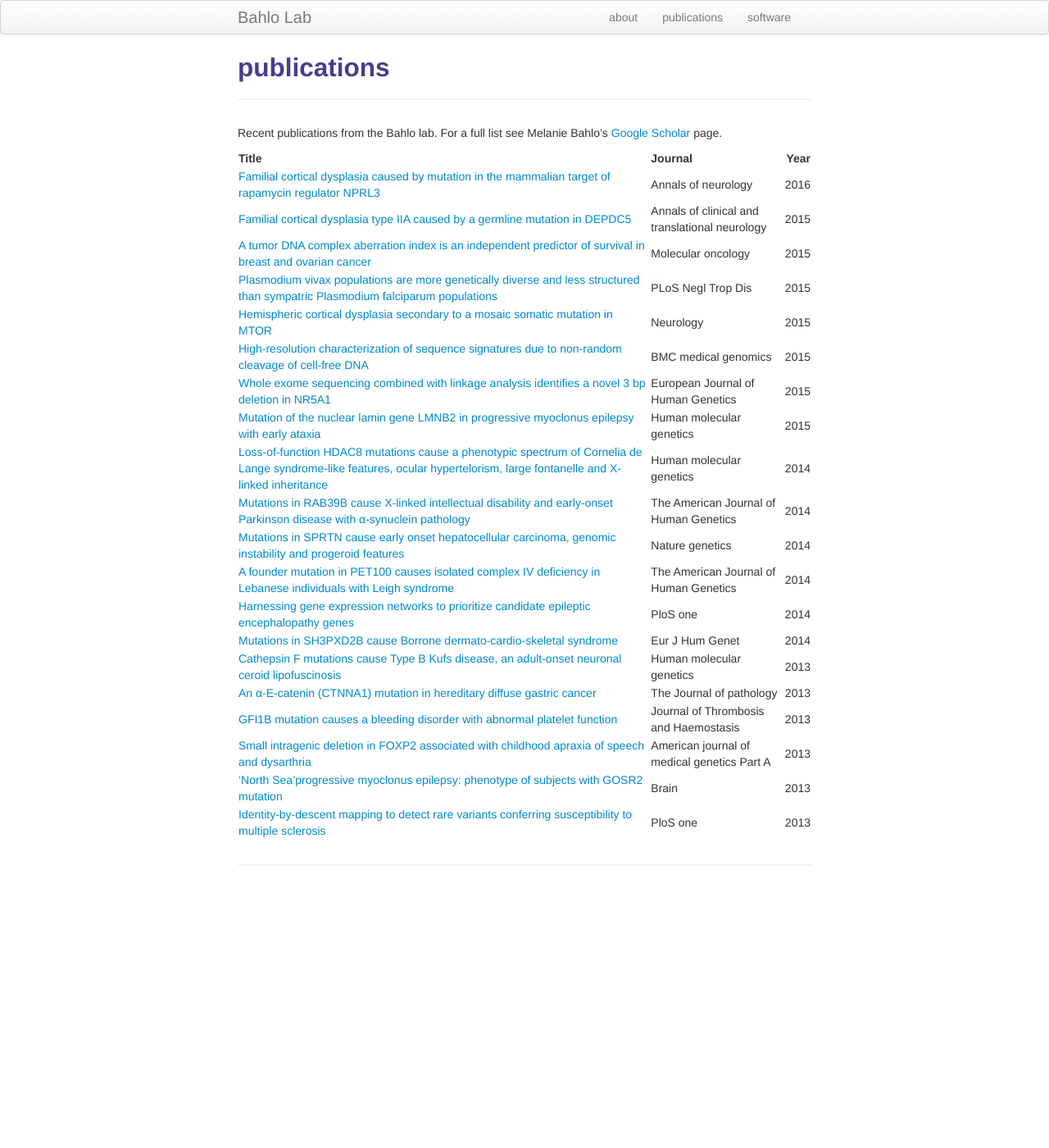
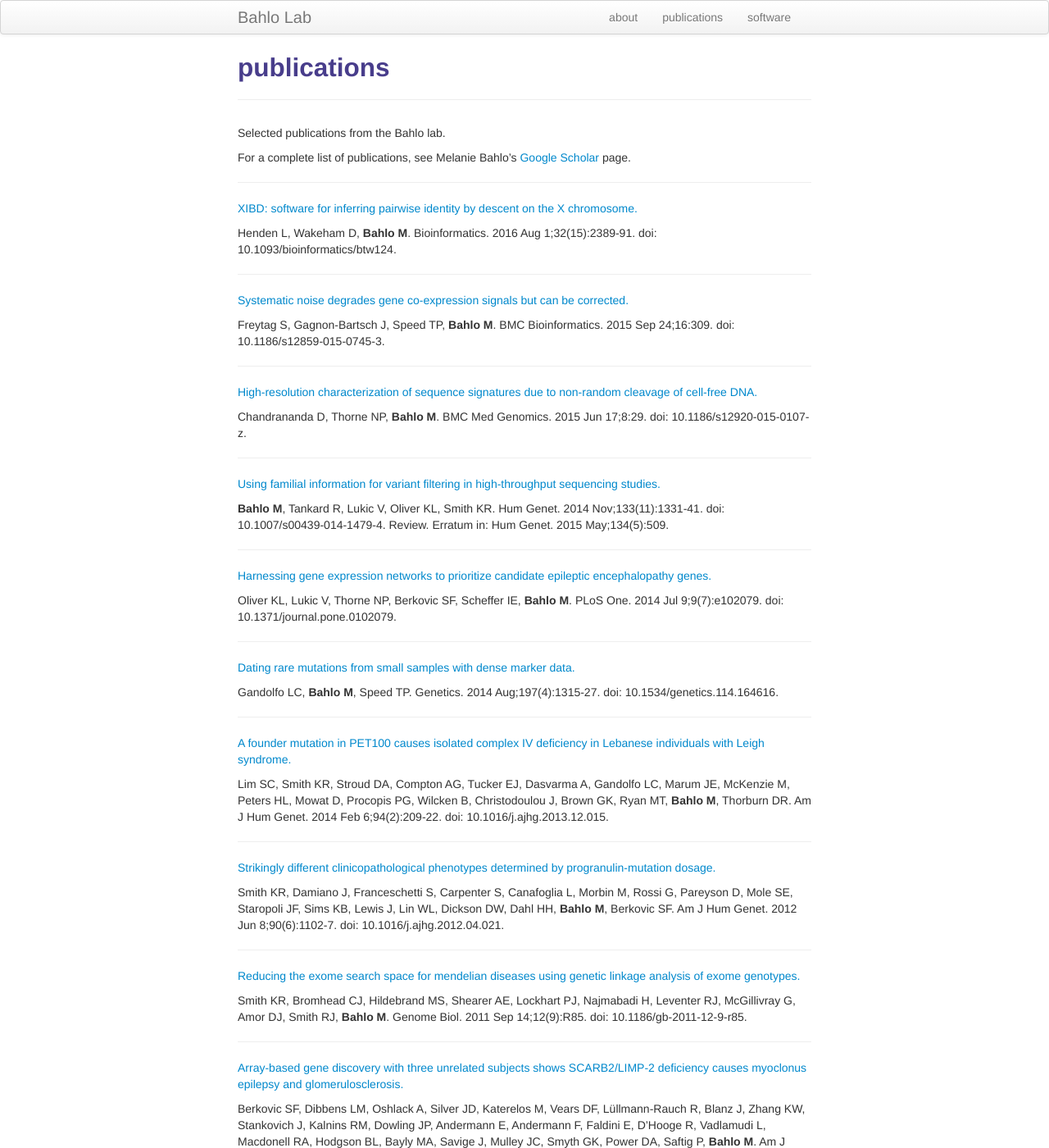
Before and after one commit to bahlolab/bahlolab.github.io, a Jekyll site: the page built from pages/pubs.md, in a window 1280 px wide and 1400 px high. Shown: the whole window at 82% size. Built offline with Jekyll 4.4.1, drawn with Linux system fonts in a browser that asks for light colours; some of the changed text lies outside the part shown.

Commit message:
changes requested by Melanie

```diff
--- a/pages/pubs.md
+++ b/pages/pubs.md
@@ -3,30 +3,77 @@ layout: page
 title:  "publications"
 ---
 
+Selected publications from the Bahlo lab.
 
+For a complete list of publications, see Melanie Bahlo's [Google Scholar](https://scholar.google.com.au/citations?hl=en&user=2JIeJlMAAAAJ) page.
 
-Recent publications from the Bahlo lab. For a full list see Melanie Bahlo's [Google Scholar](https://scholar.google.com.au/citations?hl=en&user=2JIeJlMAAAAJ) page.
+---
 
+[XIBD: software for inferring pairwise identity by descent on the X chromosome.](https://www.ncbi.nlm.nih.gov/pubmed/27153693)
 
-|Title                                                                                                                                                                                                                                                                                                          |Journal                                        | Year|
-|:--------------------------------------------------------------------------------------------------------------------------------------------------------------------------------------------------------------------------------------------------------------------------------------------------------------|:----------------------------------------------|----:|
-|[Familial cortical dysplasia caused by mutation in the mammalian target of rapamycin regulator NPRL3](https://scholar.google.com.au/citations?view_op=view_citation&hl=en&user=2JIeJlMAAAAJ&citation_for_view=2JIeJlMAAAAJ:vDijr-p_gm4C)                                                                       |Annals of neurology                            | 2016|
-|[Familial cortical dysplasia type IIA caused by a germline mutation in DEPDC5](https://scholar.google.com.au/citations?view_op=view_citation&hl=en&user=2JIeJlMAAAAJ&citation_for_view=2JIeJlMAAAAJ:-_dYPAW6P2MC)                                                                                              |Annals of clinical and translational neurology | 2015|
-|[A tumor DNA complex aberration index is an independent predictor of survival in breast and ovarian cancer](https://scholar.google.com.au/citations?view_op=view_citation&hl=en&user=2JIeJlMAAAAJ&citation_for_view=2JIeJlMAAAAJ:VLnqNzywnoUC)                                                                 |Molecular oncology                             | 2015|
-|[Plasmodium vivax populations are more genetically diverse and less structured than sympatric Plasmodium falciparum populations](https://scholar.google.com.au/citations?view_op=view_citation&hl=en&user=2JIeJlMAAAAJ&citation_for_view=2JIeJlMAAAAJ:j8SEvjWlNXcC)                                            |PLoS Negl Trop Dis                             | 2015|
-|[Hemispheric cortical dysplasia secondary to a mosaic somatic mutation in MTOR](https://scholar.google.com.au/citations?view_op=view_citation&hl=en&user=2JIeJlMAAAAJ&citation_for_view=2JIeJlMAAAAJ:fEOibwPWpKIC)                                                                                             |Neurology                                      | 2015|
-|[High-resolution characterization of sequence signatures due to non-random cleavage of cell-free DNA](https://scholar.google.com.au/citations?view_op=view_citation&hl=en&user=2JIeJlMAAAAJ&citation_for_view=2JIeJlMAAAAJ:ipzZ9siozwsC)                                                                       |BMC medical genomics                           | 2015|
-|[Whole exome sequencing combined with linkage analysis identifies a novel 3 bp deletion in NR5A1](https://scholar.google.com.au/citations?view_op=view_citation&hl=en&user=2JIeJlMAAAAJ&citation_for_view=2JIeJlMAAAAJ:kzcrU_BdoSEC)                                                                           |European Journal of Human Genetics             | 2015|
-|[Mutation of the nuclear lamin gene LMNB2 in progressive myoclonus epilepsy with early ataxia](https://scholar.google.com.au/citations?view_op=view_citation&hl=en&user=2JIeJlMAAAAJ&citation_for_view=2JIeJlMAAAAJ:XD-gHx7UXLsC)                                                                              |Human molecular genetics                       | 2015|
-|[Loss-of-function HDAC8 mutations cause a phenotypic spectrum of Cornelia de Lange syndrome-like features, ocular hypertelorism, large fontanelle and X-linked inheritance](https://scholar.google.com.au/citations?view_op=view_citation&hl=en&user=2JIeJlMAAAAJ&citation_for_view=2JIeJlMAAAAJ:PELIpwtuRlgC) |Human molecular genetics                       | 2014|
-|[Mutations in RAB39B cause X-linked intellectual disability and early-onset Parkinson disease with α-synuclein pathology](https://scholar.google.com.au/citations?view_op=view_citation&hl=en&user=2JIeJlMAAAAJ&citation_for_view=2JIeJlMAAAAJ:tzM49s52ZIMC)                                                   |The American Journal of Human Genetics         | 2014|
-|[Mutations in SPRTN cause early onset hepatocellular carcinoma, genomic instability and progeroid features](https://scholar.google.com.au/citations?view_op=view_citation&hl=en&user=2JIeJlMAAAAJ&citation_for_view=2JIeJlMAAAAJ:tKAzc9rXhukC)                                                                 |Nature genetics                                | 2014|
-|[A founder mutation in PET100 causes isolated complex IV deficiency in Lebanese individuals with Leigh syndrome](https://scholar.google.com.au/citations?view_op=view_citation&hl=en&user=2JIeJlMAAAAJ&citation_for_view=2JIeJlMAAAAJ:dTyEYWd-f8wC)                                                            |The American Journal of Human Genetics         | 2014|
-|[Harnessing gene expression networks to prioritize candidate epileptic encephalopathy genes](https://scholar.google.com.au/citations?view_op=view_citation&hl=en&user=2JIeJlMAAAAJ&citation_for_view=2JIeJlMAAAAJ:uLbwQdceFCQC)                                                                                |PloS one                                       | 2014|
-|[Mutations in SH3PXD2B cause Borrone dermato-cardio-skeletal syndrome](https://scholar.google.com.au/citations?view_op=view_citation&hl=en&user=2JIeJlMAAAAJ&citation_for_view=2JIeJlMAAAAJ:HE397vMXCloC)                                                                                                      |Eur J Hum Genet                                | 2014|
-|[Cathepsin F mutations cause Type B Kufs disease, an adult-onset neuronal ceroid lipofuscinosis](https://scholar.google.com.au/citations?view_op=view_citation&hl=en&user=2JIeJlMAAAAJ&citation_for_view=2JIeJlMAAAAJ:738O_yMBCRsC)                                                                            |Human molecular genetics                       | 2013|
-|[An α‐E‐catenin (CTNNA1) mutation in hereditary diffuse gastric cancer](https://scholar.google.com.au/citations?view_op=view_citation&hl=en&user=2JIeJlMAAAAJ&citation_for_view=2JIeJlMAAAAJ:p2g8aNsByqUC)                                                                                                     |The Journal of pathology                       | 2013|
-|[GFI1B mutation causes a bleeding disorder with abnormal platelet function](https://scholar.google.com.au/citations?view_op=view_citation&hl=en&user=2JIeJlMAAAAJ&citation_for_view=2JIeJlMAAAAJ:olpn-zPbct0C)                                                                                                 |Journal of Thrombosis and Haemostasis          | 2013|
-|[Small intragenic deletion in FOXP2 associated with childhood apraxia of speech and dysarthria](https://scholar.google.com.au/citations?view_op=view_citation&hl=en&user=2JIeJlMAAAAJ&citation_for_view=2JIeJlMAAAAJ:XiVPGOgt02cC)                                                                             |American journal of medical genetics Part A    | 2013|
-|[‘North Sea’progressive myoclonus epilepsy: phenotype of subjects with GOSR2 mutation](https://scholar.google.com.au/citations?view_op=view_citation&hl=en&user=2JIeJlMAAAAJ&citation_for_view=2JIeJlMAAAAJ:K3LRdlH-MEoC)                                                                                      |Brain                                          | 2013|
-|[Identity-by-descent mapping to detect rare variants conferring susceptibility to multiple sclerosis](https://scholar.google.com.au/citations?view_op=view_citation&hl=en&user=2JIeJlMAAAAJ&citation_for_view=2JIeJlMAAAAJ:1yQoGdGgb4wC)                                                                       |PloS one                                       | 2013|
+Henden L, Wakeham D, **Bahlo M**.
+Bioinformatics. 2016 Aug 1;32(15):2389-91. doi: 10.1093/bioinformatics/btw124.
+
+---
+
+[Systematic noise degrades gene co-expression signals but can be corrected.](https://www.ncbi.nlm.nih.gov/pubmed/26403471)
+
+Freytag S, Gagnon-Bartsch J, Speed TP, **Bahlo M**.
+BMC Bioinformatics. 2015 Sep 24;16:309. doi: 10.1186/s12859-015-0745-3.
+
+---
+
+[High-resolution characterization of sequence signatures due to non-random cleavage of cell-free DNA.](https://www.ncbi.nlm.nih.gov/pubmed/26081108)
+
+Chandrananda D, Thorne NP, **Bahlo M**.
+BMC Med Genomics. 2015 Jun 17;8:29. doi: 10.1186/s12920-015-0107-z.
+
+---
+
+[Using familial information for variant filtering in high-throughput sequencing studies.](https://www.ncbi.nlm.nih.gov/pubmed/25014031)
+
+**Bahlo M**, Tankard R, Lukic V, Oliver KL, Smith KR.
+Hum Genet. 2014 Nov;133(11):1331-41. doi: 10.1007/s00439-014-1479-4. Review. Erratum in: Hum Genet. 2015 May;134(5):509.
+
+---
+
+[Harnessing gene expression networks to prioritize candidate epileptic encephalopathy genes.](https://www.ncbi.nlm.nih.gov/pubmed/25014031)
+
+Oliver KL, Lukic V, Thorne NP, Berkovic SF, Scheffer IE, **Bahlo M**.
+PLoS One. 2014 Jul 9;9(7):e102079. doi: 10.1371/journal.pone.0102079.
+
+---
+
+[Dating rare mutations from small samples with dense marker data.](https://www.ncbi.nlm.nih.gov/pubmed/24879464)
+
+Gandolfo LC, **Bahlo M**, Speed TP.
+Genetics. 2014 Aug;197(4):1315-27. doi: 10.1534/genetics.114.164616.
+
+---
+
+[A founder mutation in PET100 causes isolated complex IV deficiency in Lebanese individuals with Leigh syndrome.](https://www.ncbi.nlm.nih.gov/pubmed/24462369)
+
+Lim SC, Smith KR, Stroud DA, Compton AG, Tucker EJ, Dasvarma A, Gandolfo LC, Marum JE, McKenzie M, Peters HL, Mowat D, Procopis PG, Wilcken B, Christodoulou J, Brown GK, Ryan MT, **Bahlo M**, Thorburn DR.
+Am J Hum Genet. 2014 Feb 6;94(2):209-22. doi: 10.1016/j.ajhg.2013.12.015.
+
+---
+
+[Strikingly different clinicopathological phenotypes determined by progranulin-mutation dosage.](https://www.ncbi.nlm.nih.gov/pubmed/22608501)
+
+Smith KR, Damiano J, Franceschetti S, Carpenter S, Canafoglia L, Morbin M, Rossi G, Pareyson D, Mole SE, Staropoli JF, Sims KB, Lewis J, Lin
+WL, Dickson DW, Dahl HH, **Bahlo M**, Berkovic SF.
+Am J Hum Genet. 2012 Jun 8;90(6):1102-7. doi: 10.1016/j.ajhg.2012.04.021.
+
+---
+
+[Reducing the exome search space for mendelian diseases using genetic linkage analysis of exome genotypes.](https://www.ncbi.nlm.nih.gov/pubmed/21917141)
+
+Smith KR, Bromhead CJ, Hildebrand MS, Shearer AE, Lockhart PJ, Najmabadi H, Leventer RJ, McGillivray G, Amor DJ, Smith RJ, **Bahlo M**.
+Genome Biol. 2011 Sep 14;12(9):R85. doi: 10.1186/gb-2011-12-9-r85.
+
+---
+
+[Array-based gene discovery with three unrelated subjects shows SCARB2/LIMP-2 deficiency causes myoclonus epilepsy and glomerulosclerosis.](https://www.ncbi.nlm.nih.gov/pubmed/18308289)
+
+Berkovic SF, Dibbens LM, Oshlack A, Silver JD, Katerelos M, Vears DF, Lüllmann-Rauch R, Blanz J, Zhang KW, Stankovich J, Kalnins RM, Dowling JP, Andermann E, Andermann F, Faldini E, D'Hooge R, Vadlamudi L, Macdonell RA, Hodgson BL, Bayly MA, Savige J, Mulley JC, Smyth GK, Power DA, Saftig P, **Bahlo M**.
+Am J Hum Genet. 2008 Mar;82(3):673-84. doi: 10.1016/j.ajhg.2007.12.019.
```
Also changed, not shown: pages/software.md (+27 -12 lines).
